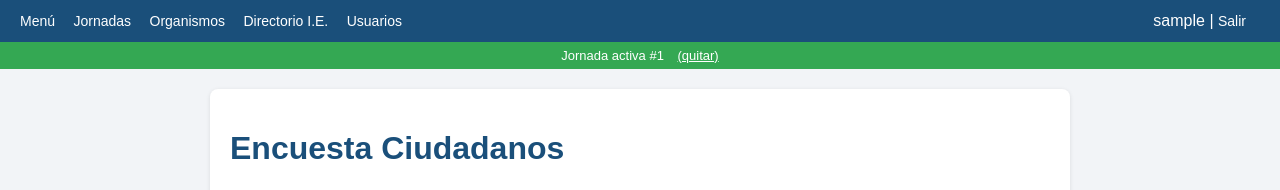
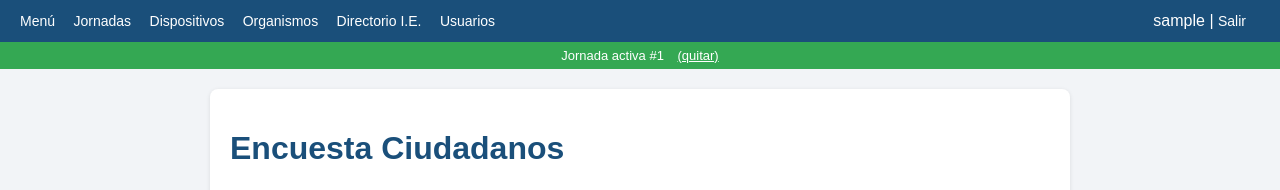
Before and after one commit to magaby-informatica/ENCUESTAS, a Flask app: page /ciudadanos in a window 1280 px wide. Shown: the top 190 px of the page. Run offline with Flask 3, Linux system fonts and the light colour scheme; the visitor is signed in with stand-in values (Sample User, id 1); data that the repository does not hold is empty; some libraries are stand-ins or nearby versions.

Commit message:
Add 'Dispositivos' link to navigation menu
Added link to 'Dispositivos' in the navigation menu.

```diff
--- a/templates/base.html
+++ b/templates/base.html
@@ -88,6 +88,7 @@
         {% if session.usuario %}
         <a href="{{ url_for('menu') }}">Menú</a>
         <a href="{{ url_for('jornadas') }}">Jornadas</a>
+        <a href="{{ url_for('dispositivos_jornada_activa') }}">Dispositivos</a>
         <a href="{{ url_for('organismos') }}">Organismos</a>
         <a href="{{ url_for('directorio') }}">Directorio I.E.</a>
         <a href="{{ url_for('usuarios') }}">Usuarios</a>
```
